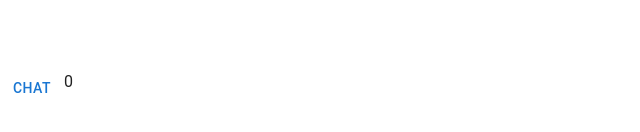
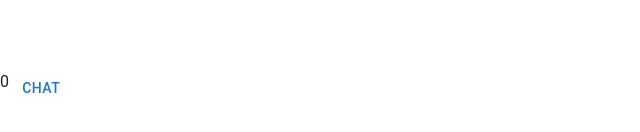
Before and after one commit to sr-garje99/chatbot, a React (Vite) app: page / in a window 1280 px wide. Shown: the part 312-444 px from the top of the page, without its empty margins (0-640 px from the left). Built offline with nearby package versions, Linux system fonts and the light colour scheme.

Commit message:
imported chat-bot-kit

```diff
--- a/src/App.jsx
+++ b/src/App.jsx
@@ -1,8 +1,12 @@
 import { useState } from 'react'
 import { StyledEngineProvider,CssBaseline, } from '@mui/material'
 //import './App.css'
+
+
+
 import ChatWindow from './copmponents/ChatWindow'
 import {Button} from '@mui/material'
+//import ChatBot from './copmponents/ChatBot'
 
 function App() {
   const [count, setCount] = useState(0)
@@ -11,9 +15,12 @@ function App() {
     <>
         <StyledEngineProvider injectFirst>
           <CssBaseline/>
+          <div style={{display:"flex",justifyContent:"right",float:"right"}}>
            {count && <ChatWindow/>}
 
            <Button style={{float:"left"}}onClick={()=>{setCount(!count)}}>chat</Button>
+           {/* <ChatBot/> */}
+           </div>
         </StyledEngineProvider>
     </>
   )
--- /dev/null
+++ b/src/copmponents/ChatBot.jsx
@@ -0,0 +1,20 @@
+// import React from "react";
+// import Chatbot from "react-chatbot-kit";
+
+// // import config from "../configs/chatbotConfig";
+// import MessageParser from "../chatbot/MessageParser";
+// import ActionProvider from "../chatbot/ActionProvider";
+
+// function ChatBot() {
+//   return (
+//     <div className="App">
+//       <Chatbot
+//         // config={config}
+//         messageParser={MessageParser}
+//         actionProvider={ActionProvider}
+//       />
+//     </div>
+//   );
+// }
+
+// export default ChatBot;
```
